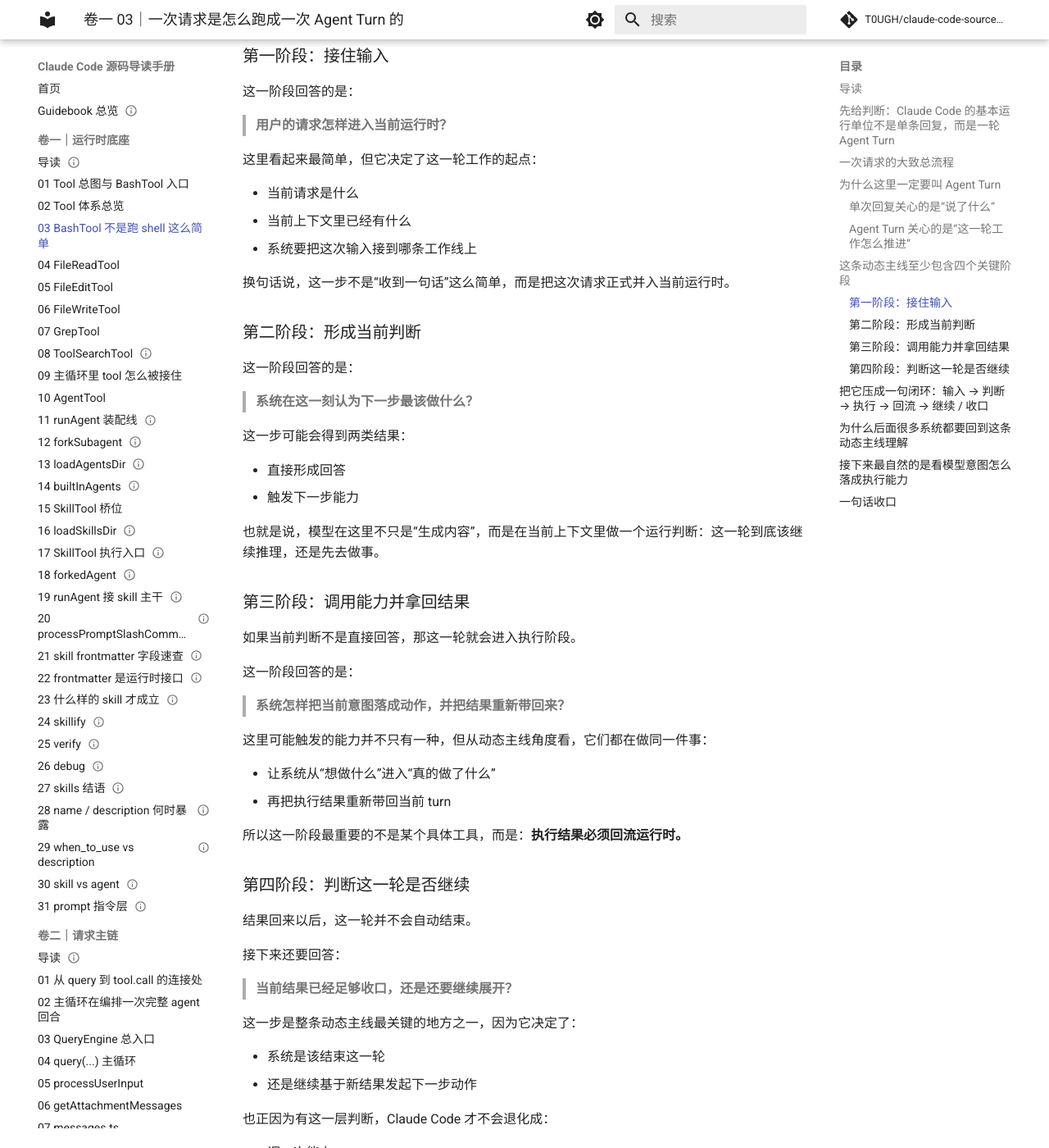
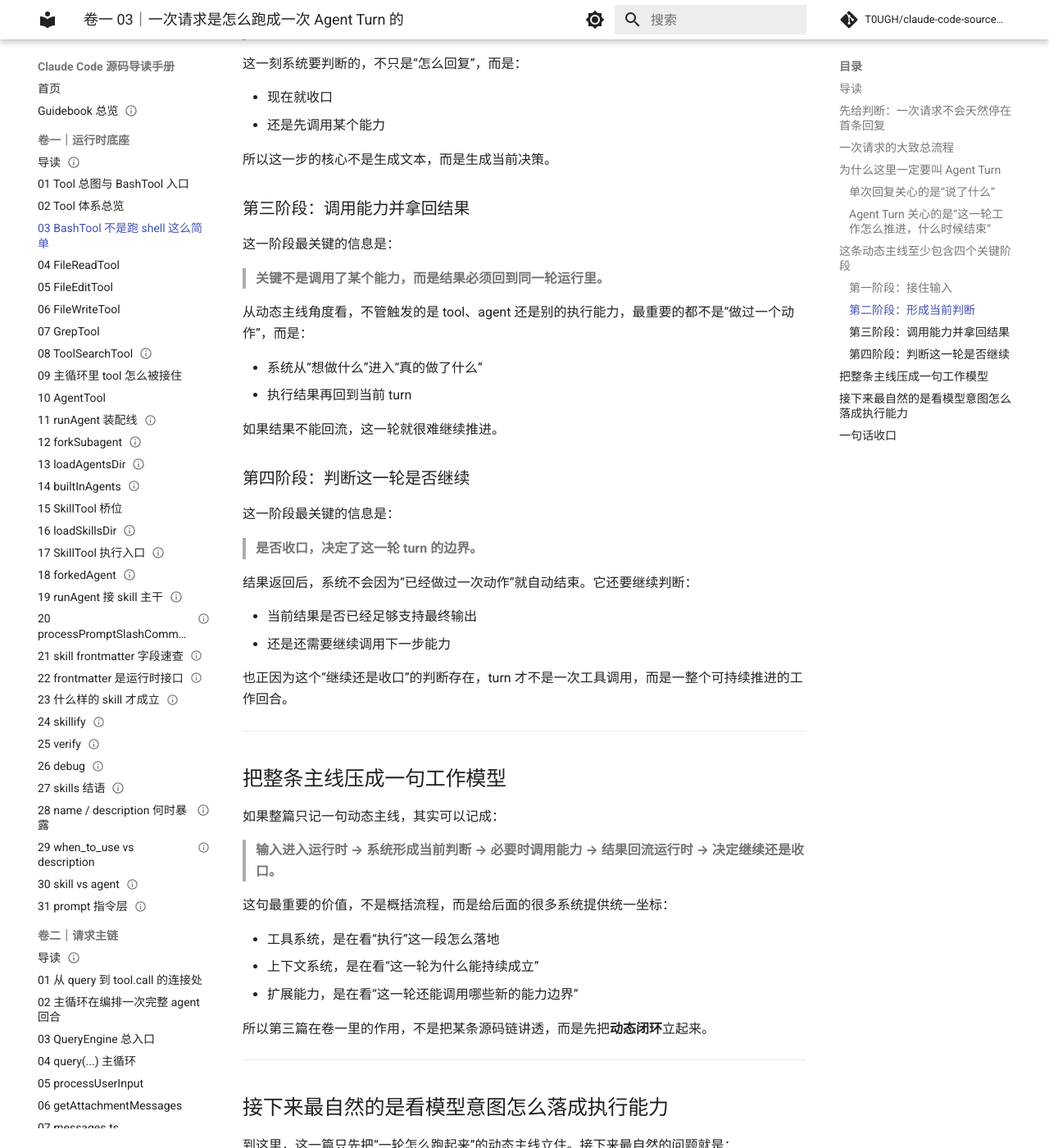
Before and after one commit to T0UGH/claude-code-source-guide, an MkDocs documentation site: the page built from docs/guidebook/volume-1/03-bashtool-is-not-just-shell.md, in a window 1280 px wide and 1400 px high, scrolled down 4089 px. Shown: the whole window at 82% size. Built offline with MkDocs 1.6.1 and Material for MkDocs 9.7.7, drawn with Linux system fonts in a browser that asks for light colours; comment, search, counter and statistics services are not loaded; some of the changed text lies outside the part shown.

Commit message:
tighten volume one agent turn chapter

````diff
--- a/docs/guidebook/volume-1/03-bashtool-is-not-just-shell.md
+++ b/docs/guidebook/volume-1/03-bashtool-is-not-just-shell.md
@@ -19,38 +19,33 @@ tags:
 
 前两篇先立了两件事：Claude Code 是一套 agent runtime，而这套 runtime 里又有一组职责不同的核心对象。接下来最自然的问题就是：这些对象一旦进入运行时，一次请求到底是怎么真正跑起来的？
 
-这也是这一篇的主问题：
+这篇只回答一个问题：
 
 > **为什么 Claude Code 的基本运行单位不是“回一句话”，而是一轮可以持续展开的 agent turn？**
 
-如果这个问题不先讲清，后面去看工具系统、上下文系统，甚至 skill / agent / MCP 的扩展能力时，很容易又退回“一次输入，对应一次输出”的浅理解。那样看到的只是局部动作，看不到系统为什么能继续工作。
-
-所以这一篇不深挖实现细节，只先把动态主线立起来。
-
 ---
 
-## 先给判断：Claude Code 的基本运行单位不是单条回复，而是一轮 Agent Turn
+## 先给判断：一次请求不会天然停在首条回复
 
 最容易形成的直觉是：
 
 - 用户发来一个请求
 - 模型生成一个回答
-- Claude Code 把这个回答显示出来
+- 系统把这条回答显示出来
 
-这个直觉只对了一半。因为在 Claude Code 里，一次请求经常不会直接结束在“一条回答”上，而会继续展开成：
+但在 Claude Code 里，一次请求经常不会结束在第一条文本输出上。更常见的情况是：
 
-- 模型先判断该做什么
-- 系统触发某个工具或能力
-- 工具返回结果
-- 模型基于结果继续推理
-- 必要时再调用下一步能力
-- 最后才形成阶段性输出，或者继续下一轮工作
+- 模型先判断下一步该做什么
+- 系统调用某个能力
+- 能力返回结果
+- 结果重新进入当前运行时
+- 系统再判断这一轮是继续，还是收口
 
-所以更准确的说法是：
+所以这里真正的基本单位，不是一条 reply，而是一轮会持续推进、直到收口的工作回合。
 
-> **Claude Code 的基本运行单位不是“单条回复”，而是一轮可持续展开的 agent turn。**
+> **普通回复是单次生成；agent turn 是“生成判断 → 调用能力 → 结果回注 → 再判断”的闭环。**
 
-这也是为什么后面很多源码看起来不像普通聊天系统：它真正要组织的，不是一条回答，而是一整轮工作过程。
+这就是第三篇最该先立住的动态主线。
 
 ---
 
@@ -74,13 +69,11 @@ flowchart TD
     A --> O[输出给用户]
 ```
 
-看这张图时，最值得先抓住的不是具体节点名，而是三条主线判断：
+看这张图时，最值得先抓住的不是节点名，而是这条最小差异：
 
-1. **一次请求不会天然停在模型第一次输出**
-2. **执行结果会重新回到 runtime，而不是直接结束**
-3. **系统每次都在判断：这一轮是该继续，还是该收口**
+> **普通聊天更像“生成一次就结束”；agent turn 更像“生成判断、执行动作、结果回流、再判断是否继续”的闭环。**
 
-也就是说，Claude Code 真正组织的是一个闭环，而不是一条直线。
+也正因为结果会重新回到当前运行时，Claude Code 组织的才不是一句话，而是一轮工作过程。
 
 ---
 
@@ -97,21 +90,20 @@ flowchart TD
 
 这个单位最关心的是文本输出。
 
-### Agent Turn 关心的是“这一轮工作怎么推进”
+### Agent Turn 关心的是“这一轮工作怎么推进，什么时候结束”
 
 但在 Claude Code 里，一轮运行真正要处理的是：
 
-- 当前该先推理还是先执行
+- 当前该先回答，还是先做事
 - 该调用哪个能力
 - 结果回来之后要不要继续
-- 什么时候该收口
-- 什么时候该把控制权交还给用户
+- 什么时候该把这一轮收口
 
-所以这里的“turn”不是一句话的轮次，而是一次完整的工作轮次。
+所以这里的 turn 不是一句话的轮次，而是一整个工作回合。
 
-这也是为什么“agent turn”这个词在这里更准确：
+只要结果回来了、任务还没收口，这一轮通常就还没结束。
 
-> **它强调的不是回复文本，而是系统如何把这一轮工作继续推下去。**
+> **agent turn 的重点不是“生成一条消息”，而是维护一个持续判断中的工作回合。**
 
 ---
 
@@ -121,106 +113,72 @@ flowchart TD
 
 ### 第一阶段：接住输入
 
-这一阶段回答的是：
+这一阶段最关键的信息是：
 
-> **用户的请求怎样进入当前运行时？**
+> **进入系统的不是一条孤立消息，而是一条被并入当前运行态的请求。**
 
-这里看起来最简单，但它决定了这一轮工作的起点：
-
-- 当前请求是什么
-- 当前上下文里已经有什么
-- 系统要把这次输入接到哪条工作线上
-
-换句话说，这一步不是“收到一句话”这么简单，而是把这次请求正式并入当前运行时。
+也就是说，Claude Code 不是简单“收到一句话”，而是要把这次输入接到当前上下文、当前状态和当前工作线上。
 
 ### 第二阶段：形成当前判断
 
-这一阶段回答的是：
+这一阶段最关键的信息是：
 
-> **系统在这一刻认为下一步最该做什么？**
+> **这里产出的不一定是答案，更可能是“下一步该怎么做”的决策。**
 
-这一步可能会得到两类结果：
+这一刻系统要判断的，不只是“怎么回复”，而是：
 
-- 直接形成回答
-- 触发下一步能力
+- 现在就收口
+- 还是先调用某个能力
 
-也就是说，模型在这里不只是“生成内容”，而是在当前上下文里做一个运行判断：这一轮到底该继续推理，还是先去做事。
+所以这一步的核心不是生成文本，而是生成当前决策。
 
 ### 第三阶段：调用能力并拿回结果
 
-如果当前判断不是直接回答，那这一轮就会进入执行阶段。
+这一阶段最关键的信息是：
 
-这一阶段回答的是：
+> **关键不是调用了某个能力，而是结果必须回到同一轮运行里。**
 
-> **系统怎样把当前意图落成动作，并把结果重新带回来？**
+从动态主线角度看，不管触发的是 tool、agent 还是别的执行能力，最重要的都不是“做过一个动作”，而是：
 
-这里可能触发的能力并不只有一种，但从动态主线角度看，它们都在做同一件事：
+- 系统从“想做什么”进入“真的做了什么”
+- 执行结果再回到当前 turn
 
-- 让系统从“想做什么”进入“真的做了什么”
-- 再把执行结果重新带回当前 turn
-
-所以这一阶段最重要的不是某个具体工具，而是：**执行结果必须回流运行时。**
+如果结果不能回流，这一轮就很难继续推进。
 
 ### 第四阶段：判断这一轮是否继续
 
-结果回来以后，这一轮并不会自动结束。
+这一阶段最关键的信息是：
 
-接下来还要回答：
+> **是否收口，决定了这一轮 turn 的边界。**
 
-> **当前结果已经足够收口，还是还要继续展开？**
+结果返回后，系统不会因为“已经做过一次动作”就自动结束。它还要继续判断：
 
-这一步是整条动态主线最关键的地方之一，因为它决定了：
+- 当前结果是否已经足够支持最终输出
+- 还是还需要继续调用下一步能力
 
-- 系统是该结束这一轮
-- 还是继续基于新结果发起下一步动作
-
-也正因为有这一层判断，Claude Code 才不会退化成：
-
-- 调一次能力
-- 回一个结果
-- 整轮立刻结束
-
-它真正做的是：**一边执行，一边判断这一轮是不是还应该继续。**
+也正因为这个“继续还是收口”的判断存在，turn 才不是一次工具调用，而是一整个可持续推进的工作回合。
 
 ---
 
-## 把它压成一句闭环：输入 → 判断 → 执行 → 回流 → 继续 / 收口
+## 把整条主线压成一句工作模型
 
 如果整篇只记一句动态主线，其实可以记成：
 
 > **输入进入运行时 → 系统形成当前判断 → 必要时调用能力 → 结果回流运行时 → 决定继续还是收口。**
 
-这句很值，因为后面无论去看工具系统、上下文系统还是扩展能力，基本都可以回收到这个闭环里。
+这句最重要的价值，不是概括流程，而是给后面的很多系统提供统一坐标：
 
 - 工具系统，是在看“执行”这一段怎么落地
-- 上下文系统，是在看“输入 / 判断 / 回流”为什么能持续成立
-- 扩展能力，是在看“可调用能力”为什么还能继续长
+- 上下文系统，是在看“这一轮为什么能持续成立”
+- 扩展能力，是在看“这一轮还能调用哪些新的能力边界”
 
 所以第三篇在卷一里的作用，不是把某条源码链讲透，而是先把**动态闭环**立起来。
 
 ---
 
-## 为什么后面很多系统都要回到这条动态主线理解
-
-有了前两篇的系统地图和对象地图之后，这一篇再立动态主线，读者脑子里会多出一个非常重要的坐标：
-
-> **后面看到的复杂系统，本质上都是在服务这一轮 agent turn 怎么成立、怎么继续、怎么收口。**
-
-比如：
-
-- 你后面看工具系统，本质上是在看“执行”这一步如何被 runtime 接住
-- 你后面看上下文与状态，本质上是在看“这一轮为什么能接着跑而不丢失连续性”
-- 你后面看扩展能力，本质上是在看“这一轮还能调用哪些新的能力边界”
-
-所以动态主线真正值钱的地方在于：
-
-> **它把后面的很多局部系统，都拉回到同一条工作闭环里理解。**
-
----
-
 ## 接下来最自然的是看模型意图怎么落成执行能力
 
-到这里，第三篇只先把“一轮怎么跑起来”的动态主线立住。接下来最自然的问题不是继续讲主循环细节，而是沿着这条主线往下走一步：
+到这里，这一篇只先把“一轮怎么跑起来”的动态主线立住。接下来最自然的问题就是：
 
 > **当系统判断“该做事了”，Claude Code 到底是怎么把模型意图落成执行能力的？**
 
@@ -230,4 +188,4 @@ flowchart TD
 
 ## 一句话收口
 
-> Claude Code 的基本运行单位不是“用户说一句、系统回一句”，而是一轮会在输入、判断、执行、结果回流与继续/收口之间不断推进的 agent turn。这一篇的任务，就是先把这条动态主线立起来，让后面的执行层、状态层和扩展层都有统一的运行坐标。
+> Claude Code 的基本运行单位不是“用户说一句、系统回一句”，而是一轮在输入、判断、执行、结果回流与继续/收口之间持续推进的 agent turn。只要结果回来了、任务还没收口，这一轮通常就还没有结束。
````
